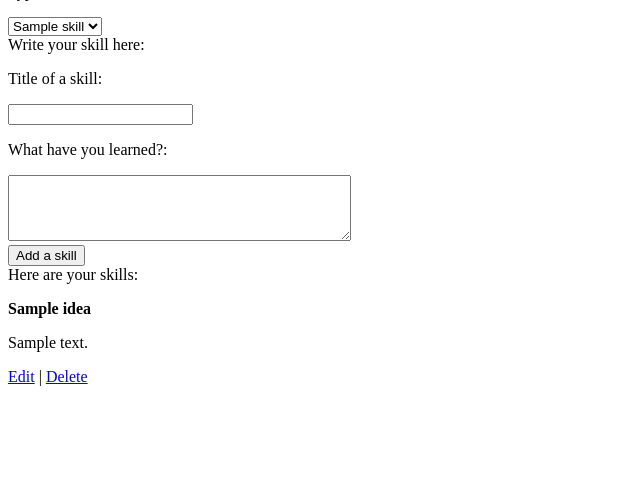
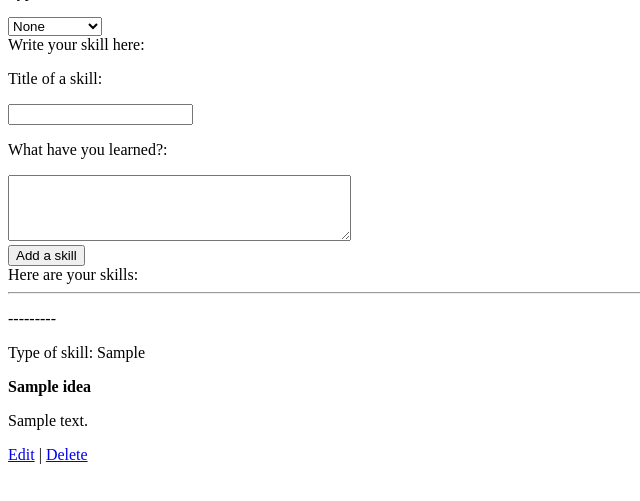
Before and after one commit to plumbusp/Skill_dump_app, a Flask app: template templates/private_ideas.html in a window 1280 px wide. Shown: the part 299-800 px from the top of the page, without its empty margins (0-640 px from the left). Run offline with Flask 3, Linux system fonts and the light colour scheme; the visitor is signed in with stand-in values (Sample User, id 1); tables that the repository leaves empty hold one stand-in row (values such as "Sample post"); the template is opened without the code that fills it: most values are stand-ins (such as "Sample title", 1, 10 or a date in 2020); parts of the project's set-up code (start-up, migrations or seed data) failed here and were passed over.

Commit message:
Labels are saved with the private skills (ideas)

```diff
--- a/app.py
+++ b/app.py
@@ -110,6 +110,9 @@ def add_idea():
     idea = request.form["idea"]
     content = request.form["content"]
     type_of_skill = request.form["type_of_skill"]
+    print(f"type_of_skill {type_of_skill}", flush=True)
+    if type_of_skill == "None":
+        type_of_skill = ""
 
     clean_idea = idea.strip()
     clean_content = content.strip()
--- a/private_ideas.py
+++ b/private_ideas.py
@@ -12,6 +12,7 @@ def get_private_ideas(invalid_title=False, invalid_content=False, user_skill_typ
 def add_private_idea(idea: str, content:str, type_of_skill:str):
     if not session["user_id"]:
         return "NO USER ID"
+    print("INSERTING TYPE OF SKILL ", type_of_skill, flush= True)
     db.execute("INSERT INTO ideas (title, content, user_id, type_of_skill) VALUES (?,?,?,?)",[idea, content, session["user_id"], type_of_skill])
 
 def get_idea(idea_id)-> dict:
--- a/templates/private_ideas.html
+++ b/templates/private_ideas.html
@@ -18,9 +18,11 @@
             <input name = "new_skill" type="text" maxlength="50"><br>
             <button>Add</button> <br>
         </form>
+
         <form action="/add_private_idea" method="POST">
             <p>Type of skill:</p>
             <select name="type_of_skill">
+                <option value="None">None</option>
                 {% for skill in user_skill_types %}
                     <option value="{{skill.id}}">{{skill.name}}</option>
                 {% endfor %}
@@ -40,6 +42,11 @@
 
         Here are your skills: <br>
         {% for idea in ideas %}
+            <hr>
+            <p>---------</p>
+            {% if idea.type_of_skill != "" %}
+                <p>Type of skill: {{idea.type_of_skill}}</p>
+            {% endif %}
             <p><b>{{idea["title"]}}</b></p>
             <p>{{idea["content"]}}</p>
               <p>
--- a/users.py
+++ b/users.py
@@ -59,5 +59,5 @@ def add_type_of_skill(user_id:int, skill:str):
     db.execute(sql,[ skill, user_id])
 
 def get_users_skills(user_id):
-    sql = "SELECT name FROM skill_types WHERE user_id = ?"
+    sql = "SELECT * FROM skill_types WHERE user_id = ?"
     return db.query(sql, [user_id])
```
